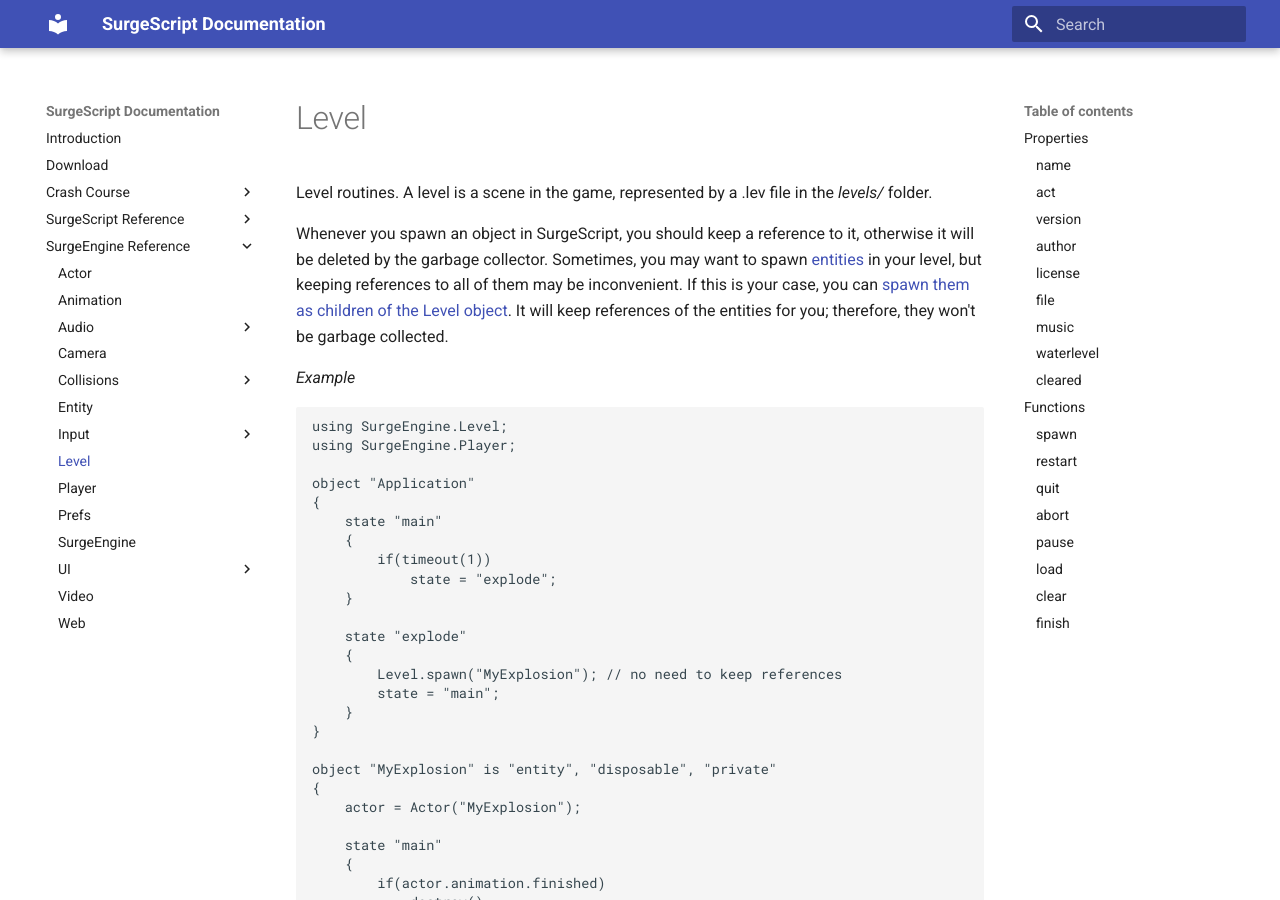
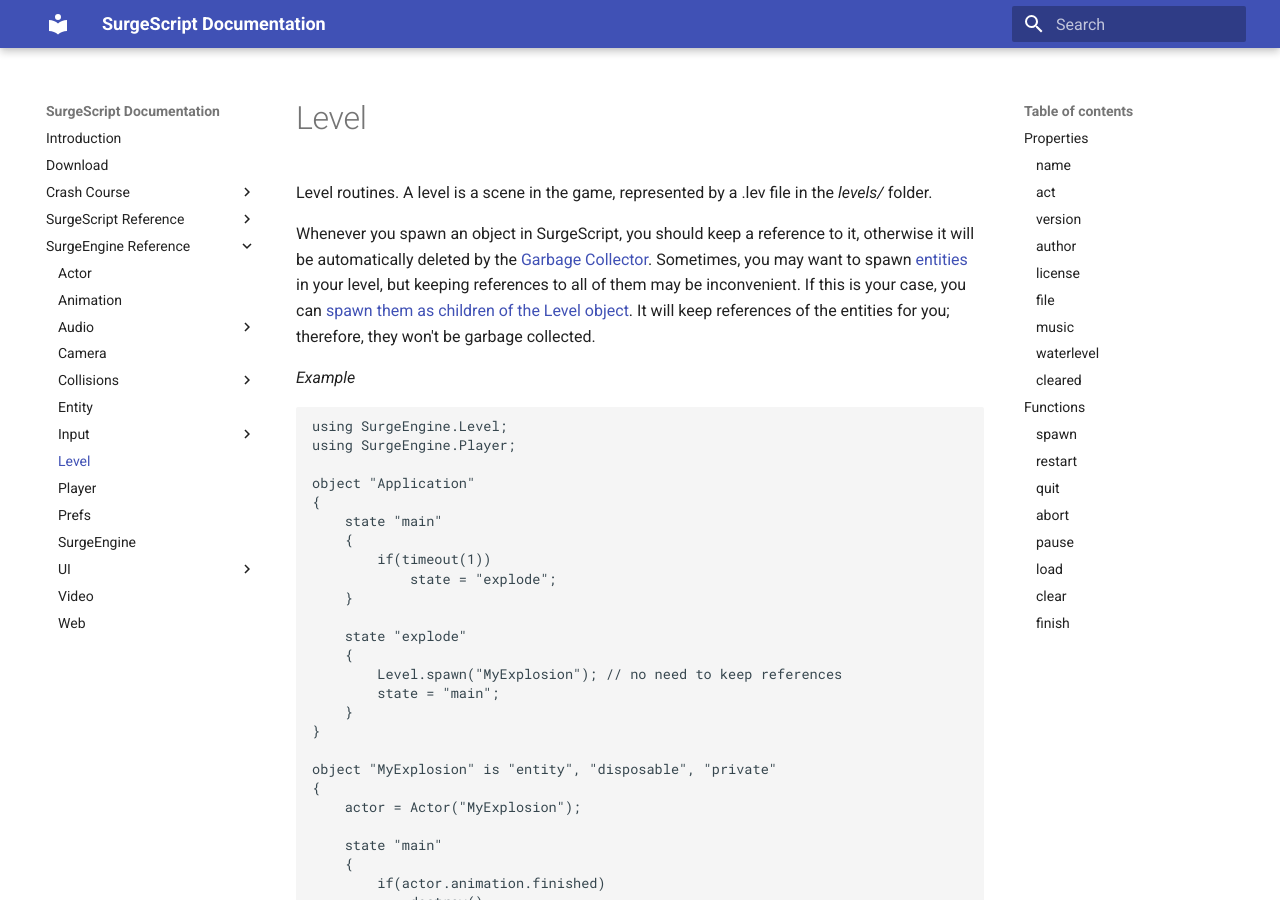
Before and after one commit to alemart/surgescript, an MkDocs documentation site: the page built from docs/engine/level.md, in a window 1280 px wide and 900 px high. Built offline with MkDocs 1.6.1 and Material for MkDocs 9.7.7, drawn with Linux system fonts in a browser that asks for light colours; old or Windows-style settings are respelled for this version of MkDocs.

Commit message:
Small changes

````diff
--- a/docs/engine/level.md
+++ b/docs/engine/level.md
@@ -3,7 +3,7 @@
 
 Level routines. A level is a scene in the game, represented by a .lev file in the *levels/* folder.
 
-Whenever you spawn an object in SurgeScript, you should keep a reference to it, otherwise it will be deleted by the garbage collector. Sometimes, you may want to spawn [entities](entity) in your level, but keeping references to all of them may be inconvenient. If this is your case, you can [spawn them as children of the Level object](#spawn). It will keep references of the entities for you; therefore, they won't be garbage collected.
+Whenever you spawn an object in SurgeScript, you should keep a reference to it, otherwise it will be automatically deleted by the [Garbage Collector](../reference/gc). Sometimes, you may want to spawn [entities](entity) in your level, but keeping references to all of them may be inconvenient. If this is your case, you can [spawn them as children of the Level object](#spawn). It will keep references of the entities for you; therefore, they won't be garbage collected.
 
 *Example*
 ```
````
